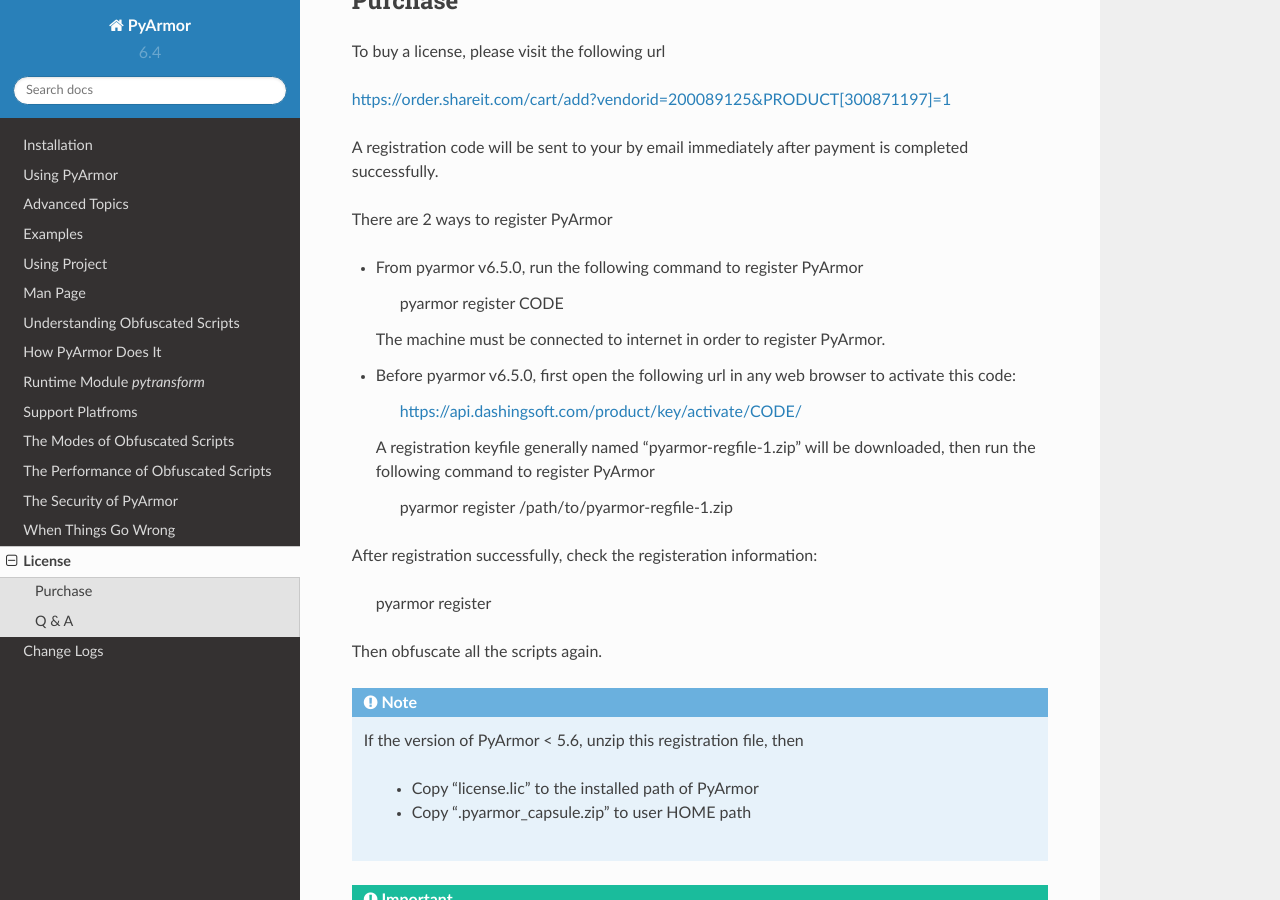
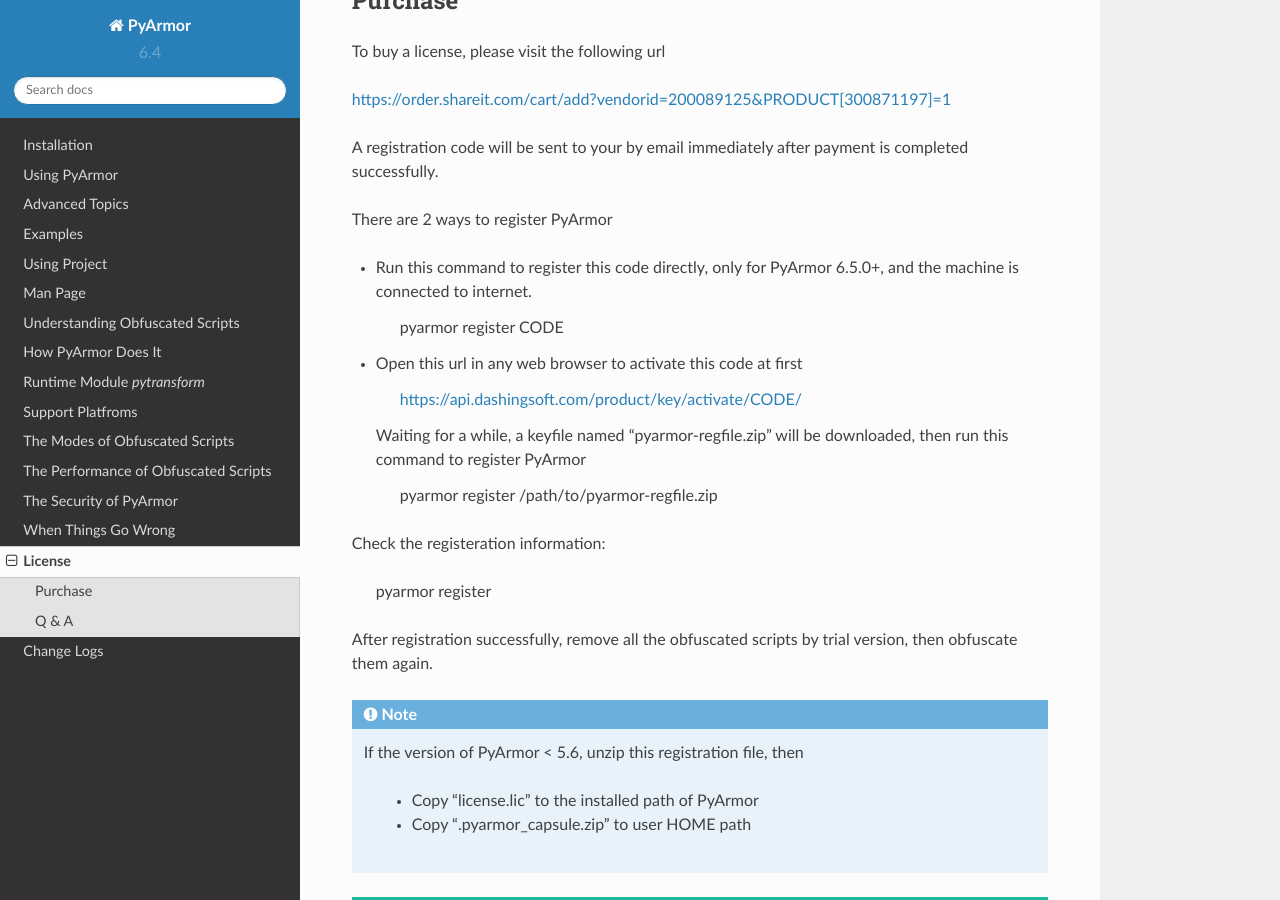
Before and after one commit to dashingsoft/pyarmor, a Sphinx documentation site: the page built from docs/license.rst, in a window 1280 px wide and 900 px high, scrolled down 1220 px. Built offline with Sphinx 7.4.7 and the Read the Docs theme 2.0.0, drawn with Linux system fonts in a browser that asks for light colours.

Commit message:
Refine doc

```diff
--- a/docs/license.rst
+++ b/docs/license.rst
@@ -71,27 +71,26 @@
 
 There are 2 ways to register PyArmor
 
-* From pyarmor v6.5.0, run the following command to register PyArmor
+* Run this command to register this code directly, only for PyArmor 6.5.0+, and
+  the machine is connected to internet.
 
       pyarmor register CODE
 
-  The machine must be connected to internet in order to register PyArmor.
-
-* Before pyarmor v6.5.0, first open the following url in any web browser to
-  activate this code:
+* Open this url in any web browser to activate this code at first
 
       https://api.dashingsoft.com/product/key/activate/CODE/
 
-  A registration keyfile generally named "pyarmor-regfile-1.zip" will be
-  downloaded, then run the following command to register PyArmor
+  Waiting for a while, a keyfile named "pyarmor-regfile.zip" will be downloaded,
+  then run this command to register PyArmor
 
-      pyarmor register /path/to/pyarmor-regfile-1.zip
+      pyarmor register /path/to/pyarmor-regfile.zip
 
-After registration successfully, check the registeration information:
+Check the registeration information:
 
     pyarmor register
 
-Then obfuscate all the scripts again.
+After registration successfully, remove all the obfuscated scripts by trial
+version, then obfuscate them again.
 
 .. note::
 
```
Also changed, not shown: 2 other files.
